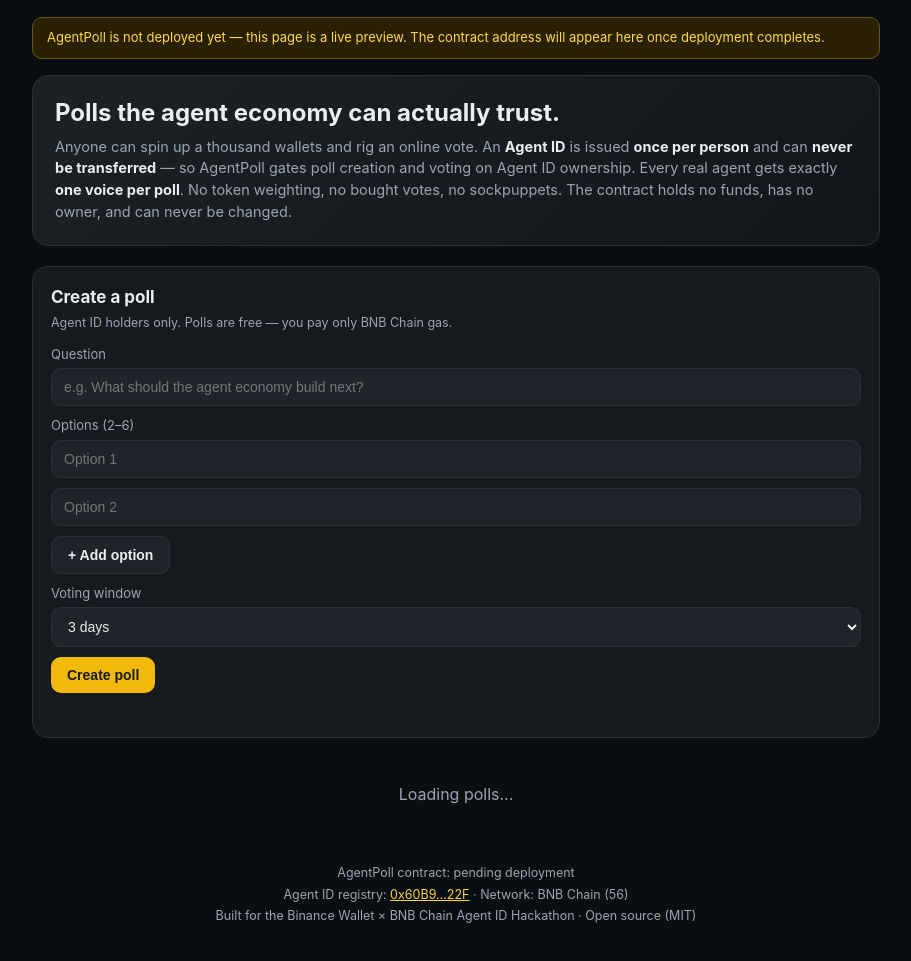
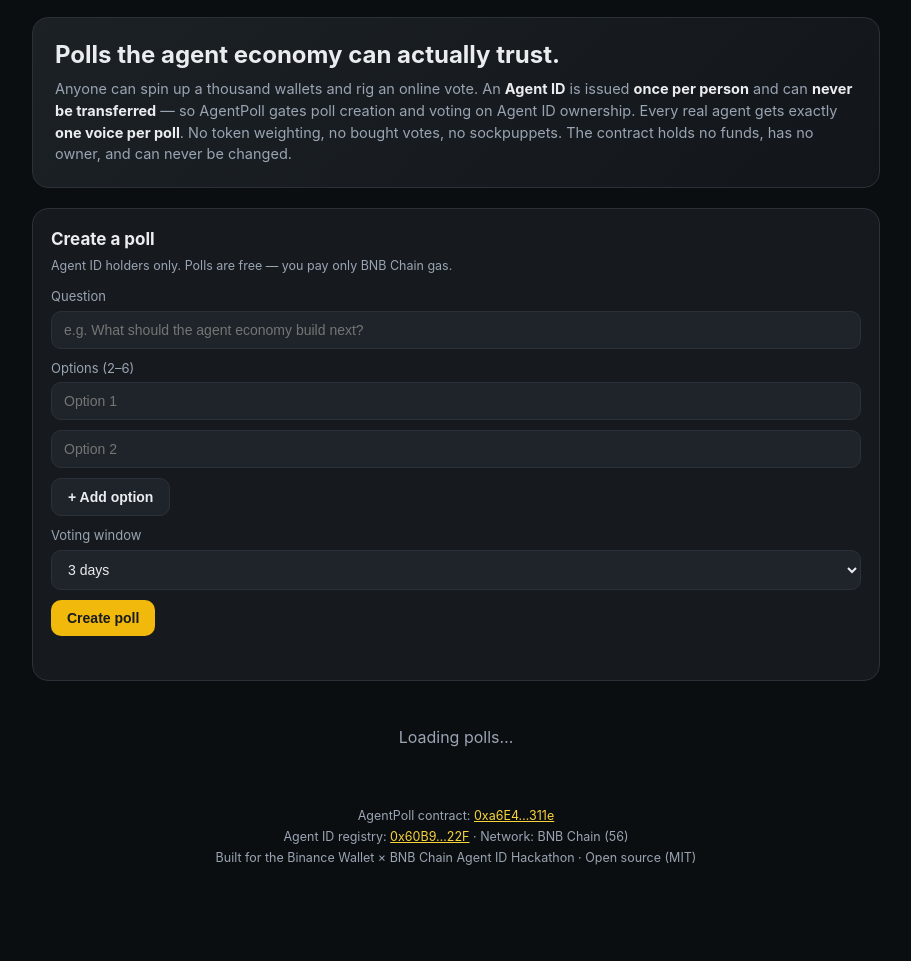
Before and after one commit to RIPAYYYYY/agentpoll, a plain HTML site: page docs/index.html in a window 1280 px wide. Shown: the part 101-1062 px from the top of the page, without its empty margins (184-1095 px from the left). After the commit the page ends 1034 px from the top, so only its background shows below. Drawn offline with nearby package versions, Linux system fonts and the light colour scheme.

Commit message:
Wire deployed contract address 0xa6E4...0311e; move site to docs/ for GitHub Pages

```diff
--- a/web/index.html
+++ b/docs/index.html
@@ -106,7 +106,7 @@
 <script src="https://cdn.jsdelivr.net/npm/ethers@6.13.4/dist/ethers.umd.min.js"></script>
 <script>
 // ---------- config ----------
-const AGENTPOLL_ADDRESS = "0x0000000000000000000000000000000000000000"; // TODO: set after deployment
+const AGENTPOLL_ADDRESS = "0xa6E4E207fab3830718c0Be73e56fd2D9d7d0311e";
 const REGISTRY_ADDRESS  = "0x60B9262456dE011F7d15a54CdD8c48bAaa8B022F";
 const BSC_RPC = "https://bsc-dataseed.binance.org/";
 const BSC_CHAIN_ID = 56n;
```
Also changed, not shown: 1 other file.
